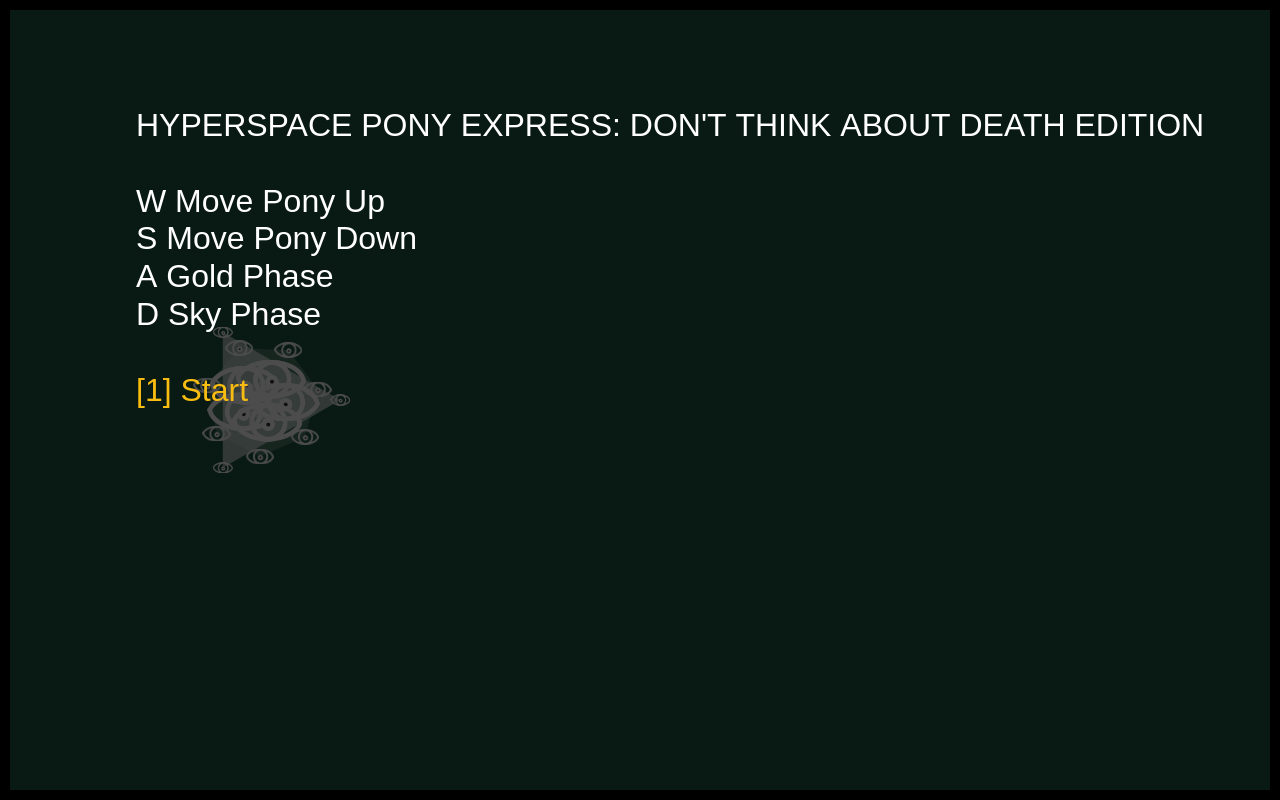
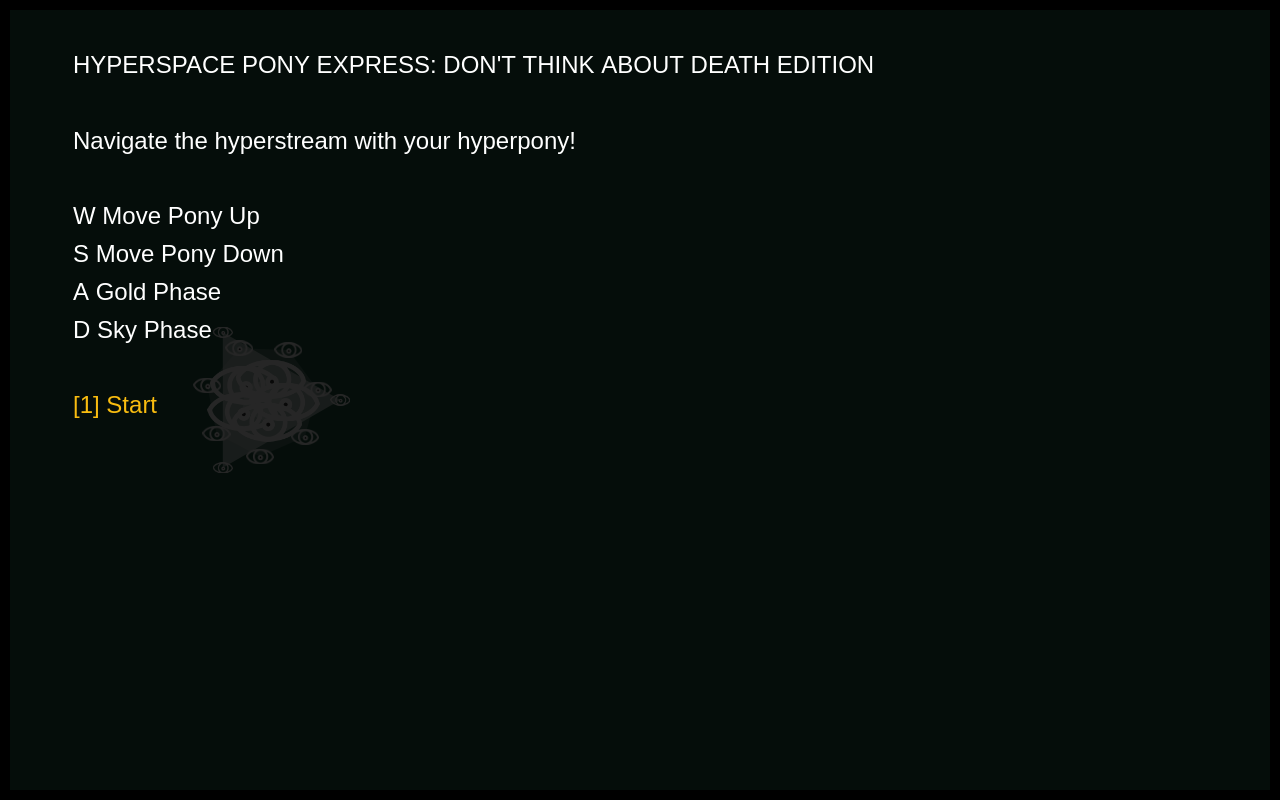
Before and after one commit to Zarkonnen/PonyExpress, a plain HTML site: page index.html in a window 1280 px wide. Drawn offline with Linux system fonts and the light colour scheme.

Commit message:
Basic version done, no sound.

```diff
--- a/index.html
+++ b/index.html
@@ -10,16 +10,77 @@
         <script>
 
 var interaction = {
-    "text": "HYPERSPACE PONY EXPRESS: DON'T THINK ABOUT DEATH EDITION\n\nW Move Pony Up\nS Move Pony Down\nA Gold Phase\nD Sky Phase",
+    "text": "HYPERSPACE PONY EXPRESS: DON'T THINK ABOUT DEATH EDITION\n\nNavigate the hyperstream with your hyperpony!\n\nW Move Pony Up\nS Move Pony Down\nA Gold Phase\nD Sky Phase",
     "options": ["Start"]
 };
 
 const storyInterval = 10000;
 
-var stories = [{
-    "text": "HYPERSPACE PONY EXPRESS: DON'T THINK ABOUT DEATH EDITION\n\nW Move Pony Up\nS Move Pony Down\nA Gold Phase\nD Sky Phase",
-    "options": ["Start"]
-}];
+var stories = [
+{
+    text: "I spend all my time trying not to think about death anyway, so when you tell me to make a game not about death, my mind\nwraps around and thinks about nothing else.",
+    options: ["Continue"]
+},
+{
+    text: "AT THE BANK\n\n\"You have some savings now. You should consider investing into one of our stock portfolios.\"\n\n\"It's a good long-term plan.\"",
+    options: ["\"Do you have anything that takes climate change into account?\""],
+    next: {
+        text: "\"We have the special Social Responsibility Eco Plus portfolio, which...\"",
+        options: ["\"No, I more meant something that avoids investing into low-lying land areas.\""],
+        next: {
+            text: "\"???\"",
+            options: ["\"Basically, something that acknowledges existential threats?\""],
+            next: {
+                text: "\"???\"",
+                options: ["\"I want to take a short position on human civilization.\""],
+                next: {
+                    text: "\"???\"",
+                    options: ["\"The... social responsibility thingy will do. Thank you.\""],
+                }
+            }
+        }
+    }
+},
+{
+    text: "AT THE BALLOT BOX\n\nPick one:",
+    options: [
+        "\"Climate change is a hoax to take away our daily steak dinners! Plus, it's only gonna kill brown people.\"",
+        "\"We'll make the occasional noise about the environment, as long as it doesn't threaten profits in any way.\"",
+        "\"Climate change? Sure, page 57 of our manifesto. Which we'll re-triangulate tomorrow because our voters keep leaving.\"",
+        "\"Let's shut down all nuclear power stations. That'll help!\"",
+    ]
+},
+{
+    text: "AT THE THERAPIST\n\n\"How have you been?\"",
+    options: ["\"Well, I've been pretty anxious about politics, and I..."],
+    next: {
+        text: "The therapist starts going on about George W Bush.",
+        options: ["\"Actually, I more meant...\""],
+        next: {
+            text: "The therapist spends the rest of the session complaining about politics a decade out of date.",
+            options: ["\"Well, same time next month?\""]
+        }
+    }
+},
+{
+    text: "WITH FRIENDS\n\n\"And after that, I'll be flying back to Sydney via Honolulu.\"",
+    options: ["Mentally tally CO2 emissions"],
+    next: {
+        text: "\"But it's only a short stop, because I have to be in New York for another conference.\"",
+        options: ["Mentally tally CO2 emissions"],
+        next: {
+            text: "\"And then back to Singapore later that month.\"",
+            options: ["Keep my mouth shut because we're in Bangkok and I, too, took an intercontinental flight here."],
+        }
+    }
+},
+{
+    text: "It's not that society around me doesn't believe climate change is happening, it's just compartmentalized. It seems\nimpolite to bring it up in everyday contexts, but at the same time it's so overwhelming it doesn't bear thinking about.\n\nThe focus on individual actions is a lie that's been fed to us to make us powerless. We can't save ourselves by\nindividually choosing to recycle or something. This needs collective action, but how is that going to happen when it\ndoesn't bear thinking about by yourself? When you're expected to only bring it up in specific places, not at the bank,\nat the therapist, in the coffee shop?\n\nI don't think that this little game will magically give you a path to meaningful action - but maybe, you feel like this\ntoo, torn between paralysis and the desire to go out and smash something before it's too late.\n\nYou're not alone. Know that at least.",
+    options: [
+        "Finish",
+    ]
+},
+];
 var storyIndex = 0;
 var storyTime = 0;
 
@@ -285,20 +346,20 @@ function tick(ms) {
     }
 
     if (interaction) {
-        c.fillStyle = "rgba(0, 0, 0, 0.7)";
+        c.fillStyle = "rgba(0, 0, 0, 0.85)";
         c.fillRect(0, 0, w, h);
         c.fillStyle = "white";
-        c.font = "4vmin sans-serif";
+        c.font = "3vmin sans-serif";
         var li = 0;
         for (l of interaction.text.split("\n")) {
-            c.fillText(l, w * 0.1, w * 0.1 + li++ * 0.03 * w);
+            c.fillText(l, w * 0.05, w * 0.05 + li++ * 0.03 * w);
         }
         li++;
 
         c.fillStyle = "#f9bc10";
         var oi = 0;
         for (l of interaction.options) {
-            var hotkey = ["1", "2", "3", "4"][oi];
+            var hotkey = ["1", "2", "3", "4"][oi++];
             if (pressed(hotkey)) {
                 keyCodes[hotkey] = false;
                 keys[hotkey] = false;
@@ -309,7 +370,7 @@ function tick(ms) {
                 blackStreak = null;
                 return;
             }
-            c.fillText("[" + hotkey + "] " + l, w * 0.1, w * 0.1 + li++ * 0.03 * w);
+            c.fillText("[" + hotkey + "] " + l, w * 0.05, w * 0.05 + li++ * 0.03 * w);
         }
     }
 
```
